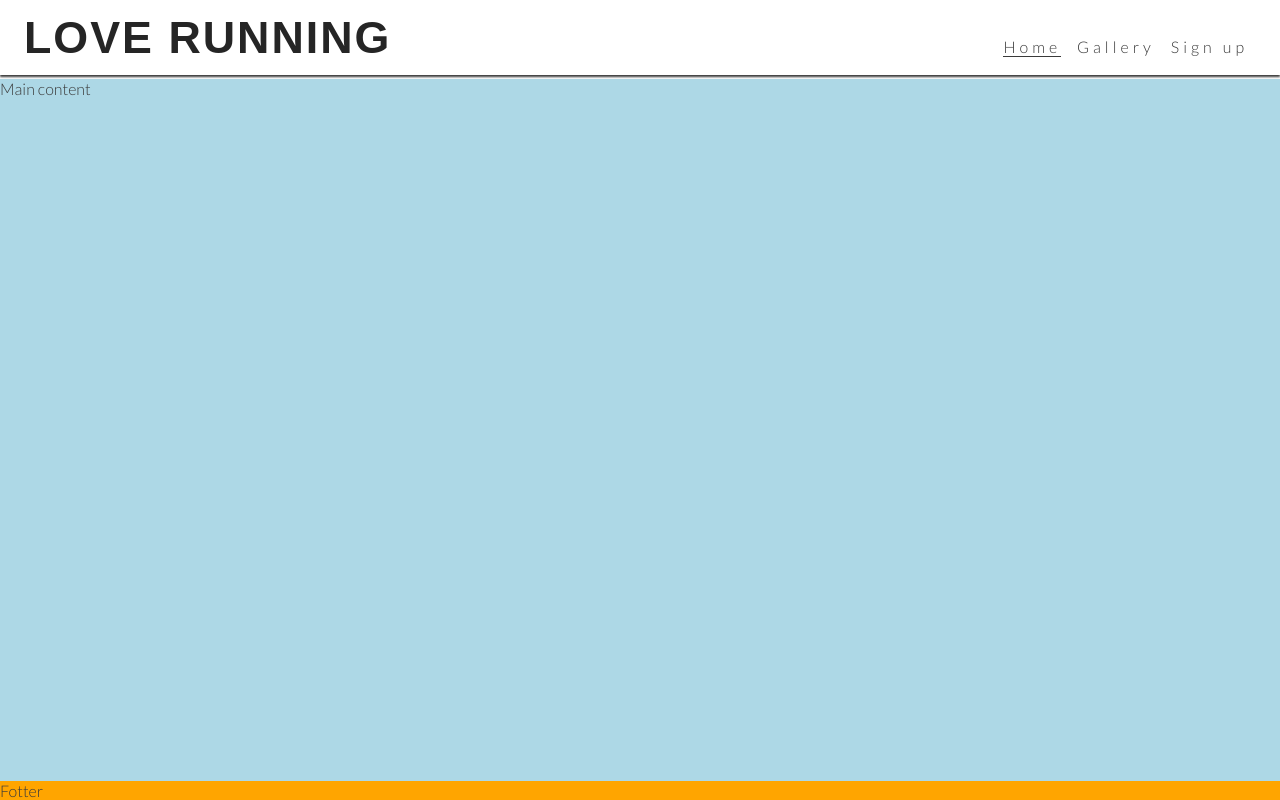
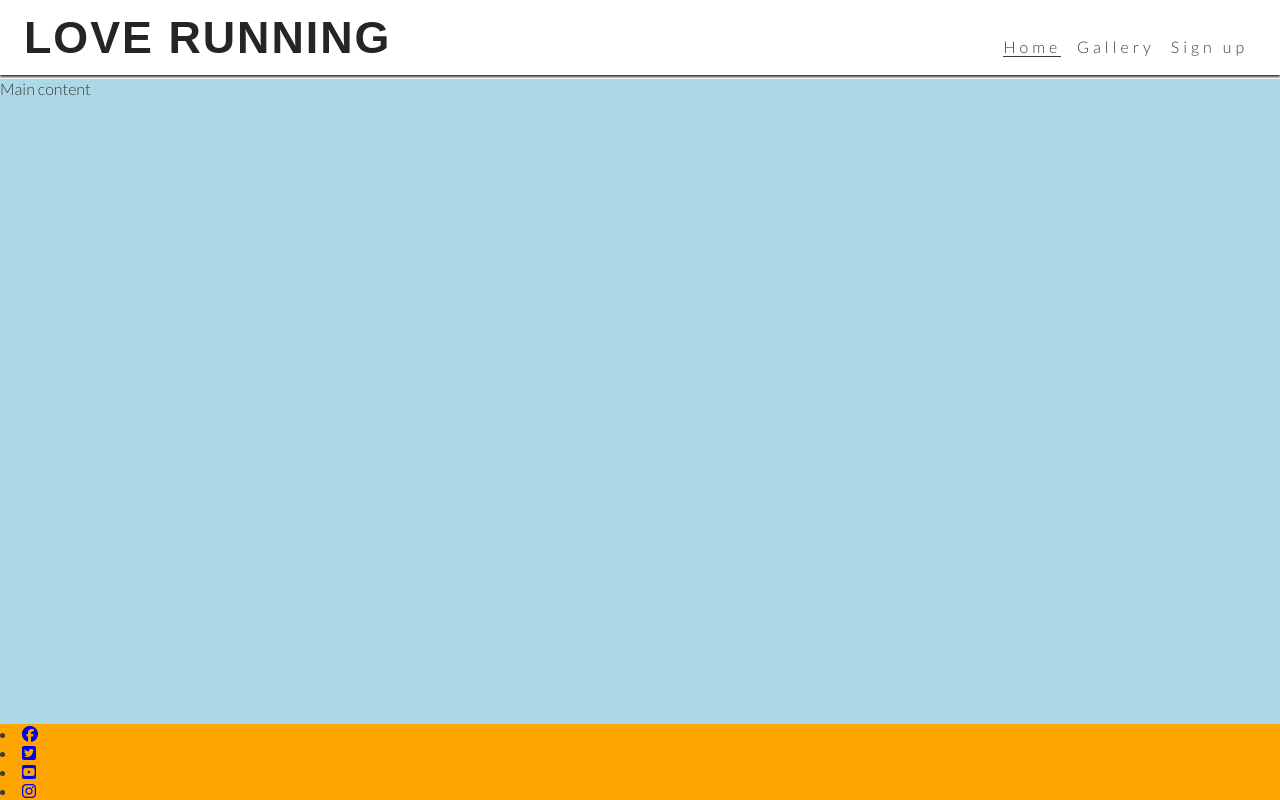
Before and after one commit to LindaAPersson/love-running, a plain HTML site: page index.html in a window 1280 px wide. Drawn offline with Linux system fonts and the light colour scheme.

Commit message:
social media images in footer. and working inks

```diff
--- a/index.html
+++ b/index.html
@@ -41,11 +41,10 @@
       <a href="index.html">
         <h1 id="logo">Love Running</h1>
       </a>
-        <input type="checkbox" name="nav-toggle" id="nav-toggle">
+      <input type="checkbox" name="nav-toggle" id="nav-toggle" />
       <label for="nav-toggle" class="nav-toggle-label">X</label>
       <nav>
         <ul id="menu">
-
           <li><a href="" class="active">Home</a></li>
           <li><a href="">Gallery</a></li>
           <li><a href="">Sign up</a></li>
@@ -53,6 +52,33 @@
       </nav>
     </header>
     <main>Main content</main>
-    <footer>Fotter</footer>
+    <footer>
+      <u>
+        <li>
+          <a
+            href="https://www.facebook.com/"
+            target="_blank"
+            rel="noopener"
+            aria-label="Visit our Facebook page (opens in a new tab)"
+            ><i class="fa-brands fa-facebook"></i></a
+          >
+        </li>
+        <li>
+            <a href="https://www.twitter.com/" target="_blank" rel="noopener"
+                aria-label="Visit our twitter page (opens in a new tab)"><i class="fa-brands fa-square-twitter"></i></a>
+        </li>
+        <li>
+            <a href="https://www.youtube.com/" target="_blank" rel="noopener"
+                aria-label="Visit our youtube page (opens in a new tab)"><i class="fa-brands fa-square-youtube"></i></a>
+        </li>
+        <li>
+            <a href="https://www.instagram.com/" target="_blank" rel="noopener"
+                aria-label="Visit our instagram page (opens in a new tab)"><i class="fa-brands fa-instagram"></i></a>
+        </li>
+      </u>
+    </footer>
+
+<!.. font awsome kit ..>
+<script src="https://kit.fontawesome.com/b6bd3cd609.js" crossorigin="anonymous"></script>
   </body>
 </html>
```
Lines whose indentation alone changed are shown as unchanged.
